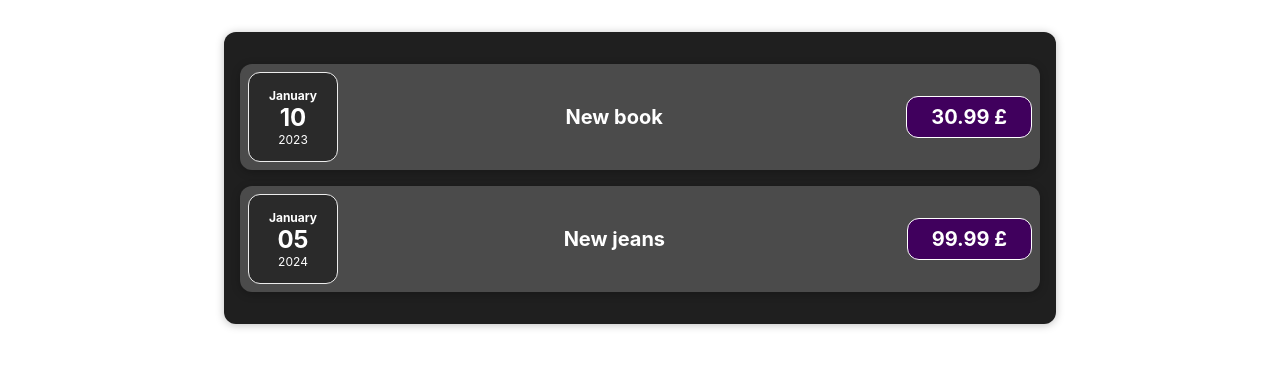
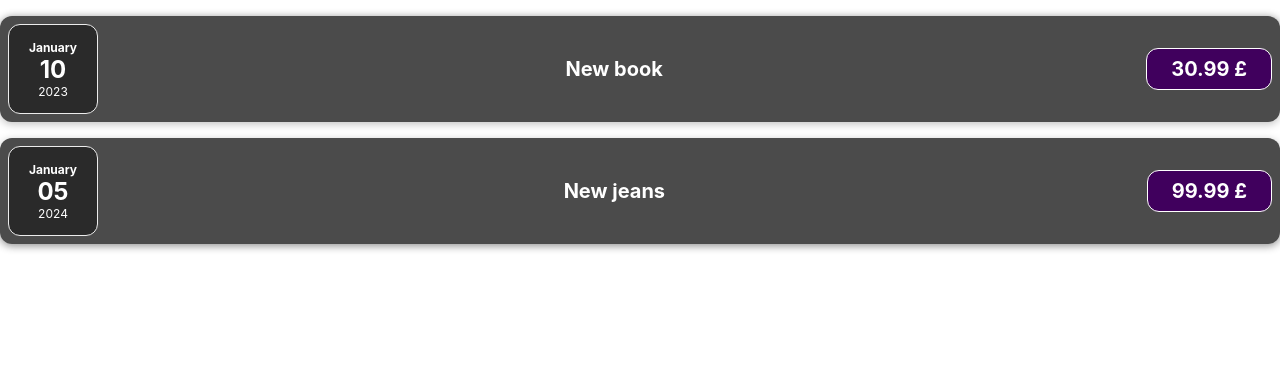
Before and after one commit to yasya-ice/expenses-vs23, a React (Create React App) app: page / in a window 1280 px wide. Shown: the top 368 px of the page. Built offline with nearby package versions, Linux system fonts and the light colour scheme.

Commit message:
Abikomponentide loomine

```diff
--- /dev/null
+++ b/src/components/Card.css
@@ -0,0 +1,4 @@
+.card {
+    border-radius: 12px;
+    box-shadow: 0 1px 8px rgba(0, 0, 0, 0.25);
+}
--- /dev/null
+++ b/src/components/Card.js
@@ -0,0 +1,10 @@
+import './Card.css'
+
+const Card = (props) => {
+    const  classes = 'card ' + props.className
+    return (
+        <div className='card'>{props.children}</div>
+    )
+}
+
+export default Card
--- a/src/components/Expenses.js
+++ b/src/components/Expenses.js
@@ -1,12 +1,13 @@
+import Card from './Card';
 import ExpenseItem from './ExpenseItem';
 import './Expenses.css';
 
 function Expenses(props) {
   return (
-    <div className="expenses">
+    <Card className="expenses">
         <ExpenseItem expenseData={props.expenses[0]}></ExpenseItem>
         <ExpenseItem expenseData={props.expenses[1]}></ExpenseItem>
-    </div>
+    </Card>
   );
 }
 
```
